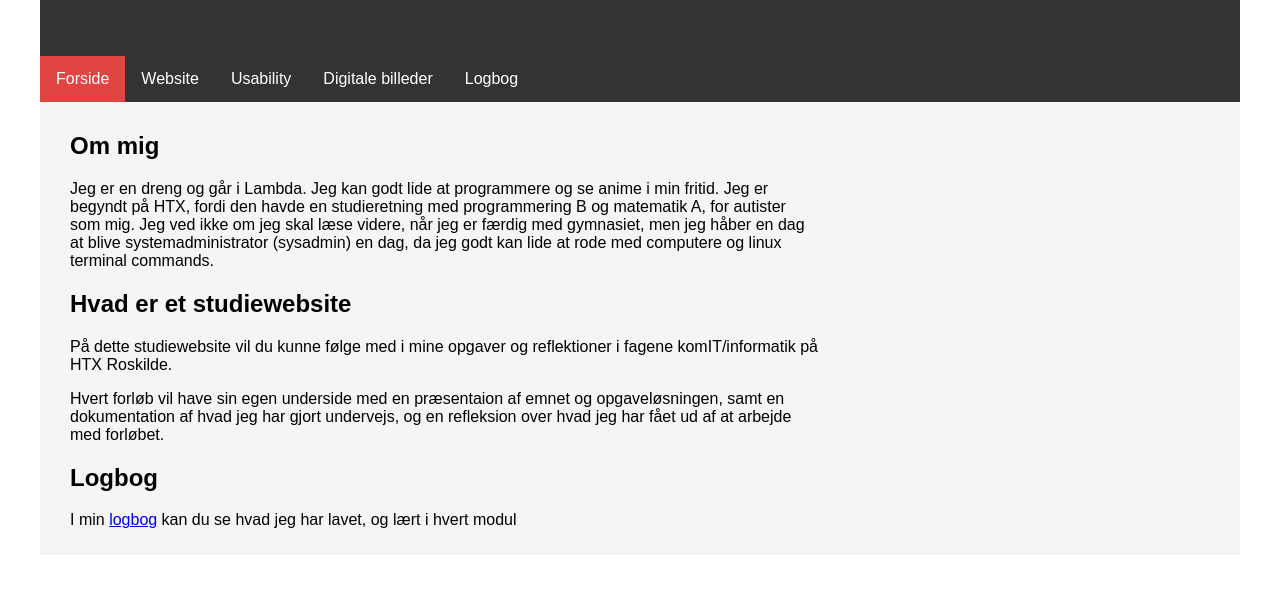
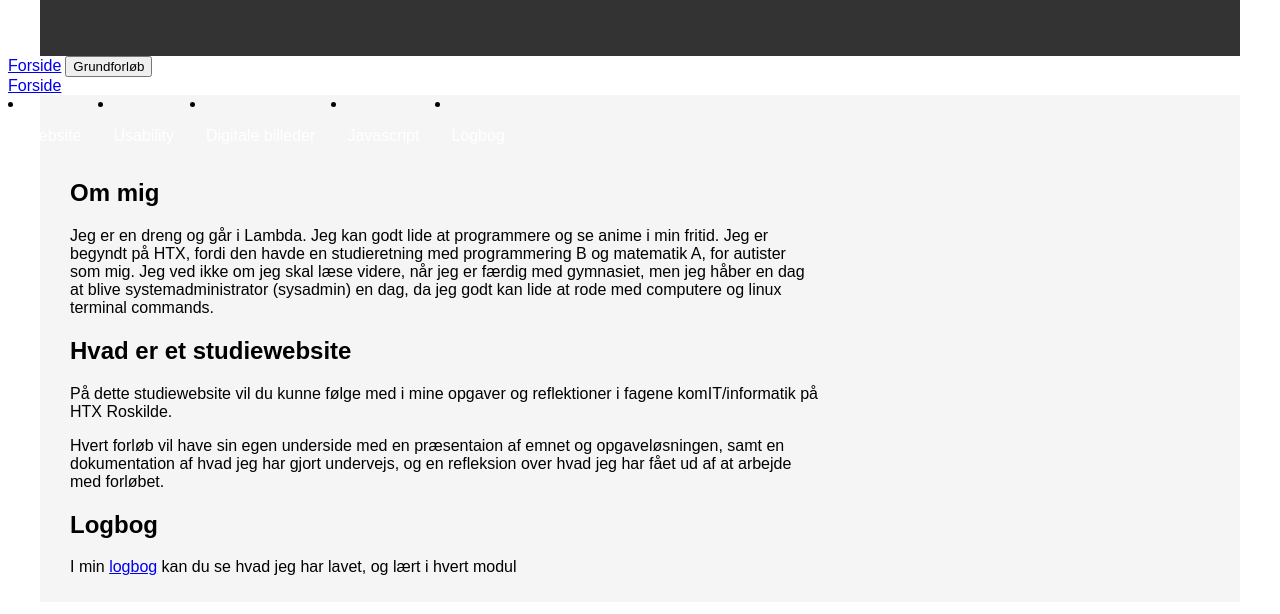
Before and after one commit to Norakthes/Studieweb, a plain HTML site: page index.html in a window 1280 px wide. Shown: the part 152-766 px from the top of the page. Drawn offline with Linux system fonts and the light colour scheme.

Commit message:
Organising CSS

```diff
--- a/index.html
+++ b/index.html
@@ -11,13 +11,18 @@
     <h1 id="identifier">Rasmus studieweb</h1>
 </div>
 
-<ul class="navbar">
-    <li><a class="active" href="index.html">Forside</a></li>
+<div class="dropdown">
+    <a id="forside" href="index.html">Forside</a>
+    <button class="dropdownbutton"><a class="active">Grundforløb</a></button>
+    <div class="dropdown-content">
+        <a href="index.html">Forside</a>
+    </div>
     <li><a href="website.html">Website</a></li>
     <li><a href="usability.html">Usability</a></li>
     <li><a href="digitale billeder.html">Digitale billeder</a></li>
+    <li><a href="javascripttest.html">Javascript</a> </li>
     <li><a href="logbog.html">Logbog</a></li>
-</ul>
+</div>
 
 <div id="wrapper">
     <div id="content">
--- a/style.css
+++ b/style.css
@@ -2,6 +2,33 @@ body {
    background-image: none;
 }
 
+ul.navbar{
+    list-style-type: none;
+    margin: auto;
+    padding: 0;
+    overflow: hidden;
+    background-color: #333;
+    position: -webkit-sticky;
+    position: sticky;
+    top: 0;
+    width: 1200px;
+}
+
+li {
+    float: left;
+}
+
+li a {
+    display: block;
+    color: white;
+    text-align: center;
+    padding: 14px 16px;
+    text-decoration: none;
+}
+
+li a:hover:not(.active) {
+    background-color: #111;
+}
 
 #wrapper {
    background-color: whitesmoke;
@@ -79,43 +106,6 @@ div.desc {
     margin: 5px;
   width: 340px;
 }
-
-ul.navbar{
-  list-style-type: none;
-  margin: auto;
-  padding: 0;
-  overflow: hidden;
-  background-color: #333;
-     position: -webkit-sticky;
-  position: sticky;
-  top: 0;
-    width: 1200px;
-}
-
-li {
-  float: left;
-}
-
-li a {
-  display: block;
-  color: white;
-  text-align: center;
-  padding: 14px 16px;
-  text-decoration: none;
-}
-
-li a:hover:not(.active) {
-  background-color: #111;
-}
-
-.active:hover {
-    background-color: #C73E3A;
-}
-
-.active {
-  background-color: #E04541;
-}
-
 img.logbog_billede {
     border-radius: 2%;
     border-style: solid;
```
